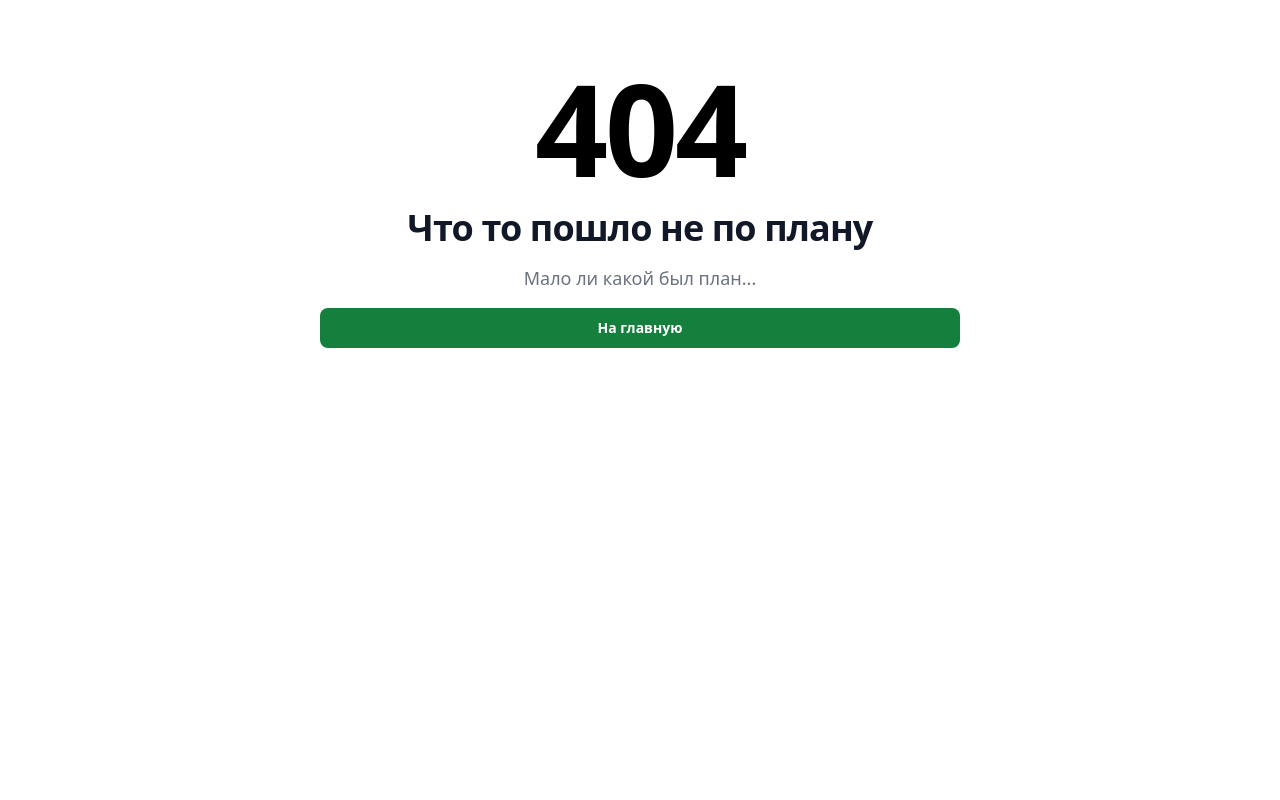
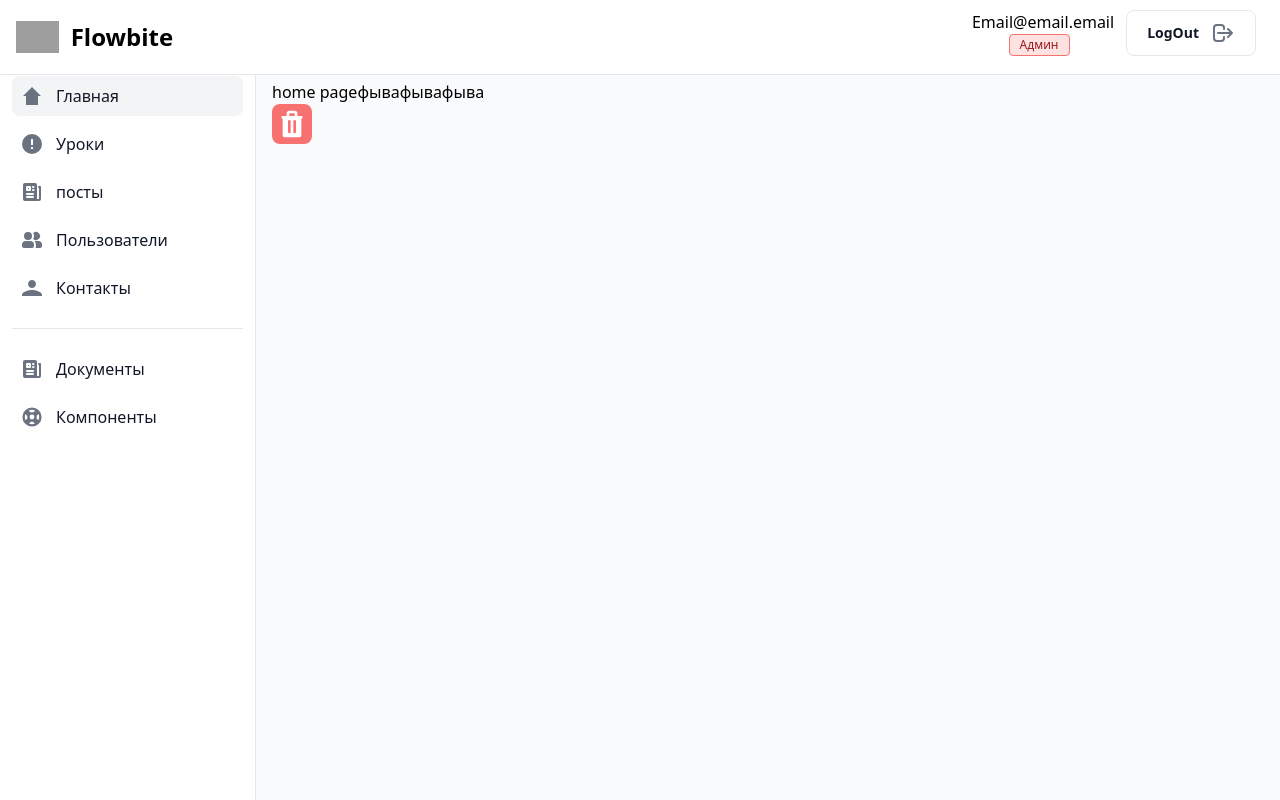
Before and after one commit to TheFasWalker/reactAdmin, a React (Vite) app: page /home in a window 1280 px wide. Before the commit this address had no page. Built offline with nearby package versions, Linux system fonts and the light colour scheme; grey boxes are pictures that could not be loaded.

Commit message:
REFACTOR:  all routes have been moved to a separate file
Все роуты перенесены в отдельный файл.
Заменены роуты на использование роутов из файла

```diff
--- a/src/components/general/Sidebar.tsx
+++ b/src/components/general/Sidebar.tsx
@@ -1,5 +1,6 @@
 import { NavLink } from "react-router-dom"
 import { SidebarLink } from "../ui/buttons/links/SlidebarLinks"
+import { Routes } from "../../navigation/routes"
 
 
 export const Sidebar = () => {
@@ -13,22 +14,22 @@ export const Sidebar = () => {
 
         <ul className="space-y-2">
           <li>
-            <SidebarLink title={"Главная"} link={"home"} icon={"home"} />
+            <SidebarLink title={"Главная"} link={Routes.home} icon={"home"} />
           </li>
           <li>
-            <SidebarLink title={"Уроки"} link={"lessons"} icon={"lessons"} />
+            <SidebarLink title={"Уроки"} link={Routes.lessons} icon={"lessons"} />
           </li>
           <li>
             <SidebarLink
-              title="посты" link={"posts"} icon={"pages"}            />
+              title="посты" link={Routes.posts} icon={"pages"}            />
           </li>
           <li>
             <SidebarLink
-              title="Пользователи" link={"users"} icon={"users"}            />
+              title="Пользователи" link={Routes.users} icon={"users"}            />
           </li>
           <li>
             <SidebarLink
-              title="Контакты" link={"contacts"} icon={"contacts"}            />
+              title="Контакты" link={Routes.contacts} icon={"contacts"}            />
           </li>
         </ul>
         <ul
@@ -37,13 +38,13 @@ export const Sidebar = () => {
           <li>
             <SidebarLink
               title="Документы"
-              link="/admin/docs"
+              link={Routes.docs}
               icon='pages'/>
           </li>
            <li>
             <SidebarLink
               title="Компоненты"
-              link="/admin/components"
+              link={Routes.components}
               icon='help' />
           </li>
 
--- a/src/components/posts/PostPreview.tsx
+++ b/src/components/posts/PostPreview.tsx
@@ -3,6 +3,7 @@ import noImage from '../../assets/noimage.png'
 import { Trash } from "../ui/buttons/Trash"
 import { Edit } from "../ui/buttons/Edit"
 import { NavLink } from "react-router-dom"
+import { Routes } from "../../navigation/routes"
 interface PostPreview {
     img: string,
     description: string,
@@ -11,7 +12,7 @@ interface PostPreview {
 export const PostPreview: FC<PostPreview> = ({ img, description,postId }) => {
     return (
         <div className="flex flex-col p-5  rounded-lg gap-5 relative shadow bg-gray-200">
-            <NavLink to={`${postId}`} className=" flex items-center justify-center h-full ">
+            <NavLink to={Routes.postShow.replace(':id', postId)} className=" flex items-center justify-center h-full ">
                 {img && (
                     <img className="w-full h-full object-cover" src={img} alt="" />
                 )}
--- a/src/navigation/Navigation.tsx
+++ b/src/navigation/Navigation.tsx
@@ -1,5 +1,5 @@
 import { FC } from "react"
-import { BrowserRouter, Route, Routes } from "react-router-dom"
+import { BrowserRouter, Route,Routes} from "react-router-dom"
 import { LoginPage } from "../pages/LoginPage"
 import { AdminLayout } from "../components/layouts/Admin"
 import { HomePage } from "../pages/HomePage"
@@ -14,6 +14,7 @@ import { ContactsPage } from "../pages/ContactsPage"
 import { CreatePost } from "../pages/Posts/CreatePost"
 import { ShowPost } from "../pages/Posts/ShowPost"
 import { Error505 } from "../pages/Error505"
+import { Routes as AppRoutes } from "./routes"
 
 export const Navigation:FC =()=>{
     return(
@@ -21,20 +22,20 @@ export const Navigation:FC =()=>{
             <Routes>
                 <Route path="/" element={<LoginPage/>}/>
 
-                <Route path="admin" element={<AdminLayout/>}>
-                    <Route path="home" element={<HomePage/>} />
-                    <Route path="components" element ={<UiPage/>}/>
-                    <Route path="docs" element={<DocsPage/>}/>
-                    <Route path="help" element={<HelpPage/>}/>
-                    <Route path="posts" element={<PostsPage/>}/>
-                    <Route path="posts/:id" element={<ShowPost/>}/>
-                    <Route path="posts/create" element={<CreatePost/>}/>
-                    <Route path="lessons" element={<LessonsPage/>}/>
-                    <Route path="users" element={<UsersPage/>}/>
-                    <Route path="contacts" element={<ContactsPage/>}/>
+                <Route path="/" element={<AdminLayout/>}>
+                    <Route path={AppRoutes.home} element={<HomePage/>} />
+                    <Route path={AppRoutes.components} element ={<UiPage/>}/>
+                    <Route path={AppRoutes.docs} element={<DocsPage/>}/>
+                    <Route path={AppRoutes.help} element={<HelpPage/>}/>
+                    <Route path={AppRoutes.posts} element={<PostsPage/>}/>
+                    <Route path={AppRoutes.postShow} element={<ShowPost/>}/>
+                    <Route path={AppRoutes.postCreate} element={<CreatePost/>}/>
+                    <Route path={AppRoutes.lessons} element={<LessonsPage/>}/>
+                    <Route path={AppRoutes.users} element={<UsersPage/>}/>
+                    <Route path={AppRoutes.contacts} element={<ContactsPage/>}/>
                 </Route>
                 <Route path="/*" element={<Error404/>}/>
-                <Route path="/error-505" element={<Error505/>}/>
+                <Route path={AppRoutes.error505} element={<Error505/>}/>
             </Routes>
         </BrowserRouter>
     )
--- /dev/null
+++ b/src/navigation/routes.ts
@@ -0,0 +1,14 @@
+export const Routes ={
+    login :'/',
+    home:'home',
+    components:'components',
+    docs:'docs',
+    help:'help',
+    posts:'posts',
+    postCreate:'posts/create',
+    postShow:'posts/:id',
+    lessons:'lessons',
+    users:'users',
+    contacts:'contacts',
+    error505:'error-505',
+}
--- a/src/pages/LoginPage.tsx
+++ b/src/pages/LoginPage.tsx
@@ -5,6 +5,7 @@ import { Field, Form, Formik } from "formik";
 import { validateField } from "../heplers/formValidation";
 import { NavLink } from "react-router-dom";
 import { InputField } from "../components/ui/form/InputField";
+import { Routes } from "../navigation/routes";
 
 export const LoginPage: FC = () => {
     return (
@@ -13,7 +14,7 @@ export const LoginPage: FC = () => {
 
                 <div className="w-full bg-white rounded-lg shadow dark:border md:mt-0 sm:max-w-md xl:p-0 dark:bg-gray-800 dark:border-gray-700">
                     <div className="p-6 space-y-4 md:space-y-6 sm:p-8">
-                        <NavLink to={'admin/home'}> Логин мимо админки</NavLink>
+                        <NavLink to={Routes.home}> Логин мимо админки</NavLink>
                         <h1 className="text-xl font-bold leading-tight tracking-tight text-gray-900 md:text-2xl dark:text-white text-center">
                             Slam`s Adminка
                         </h1>
```
